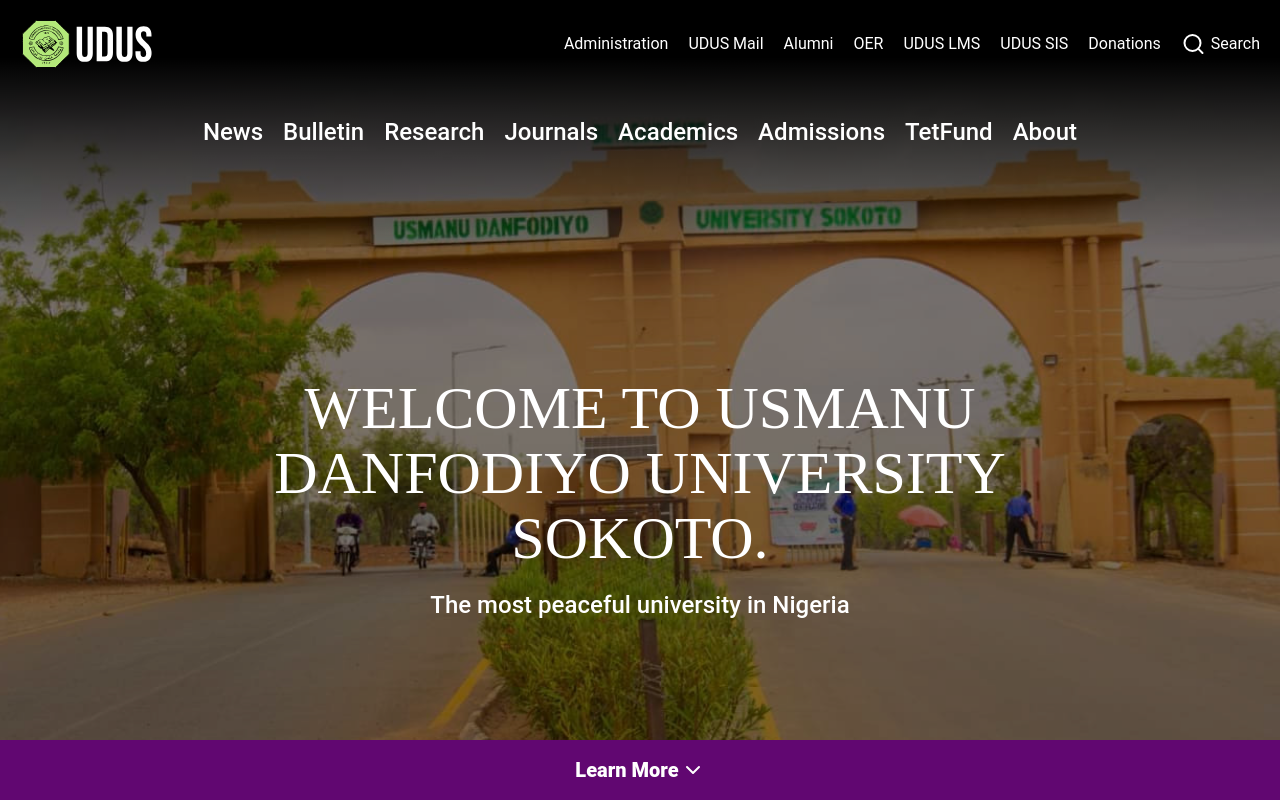
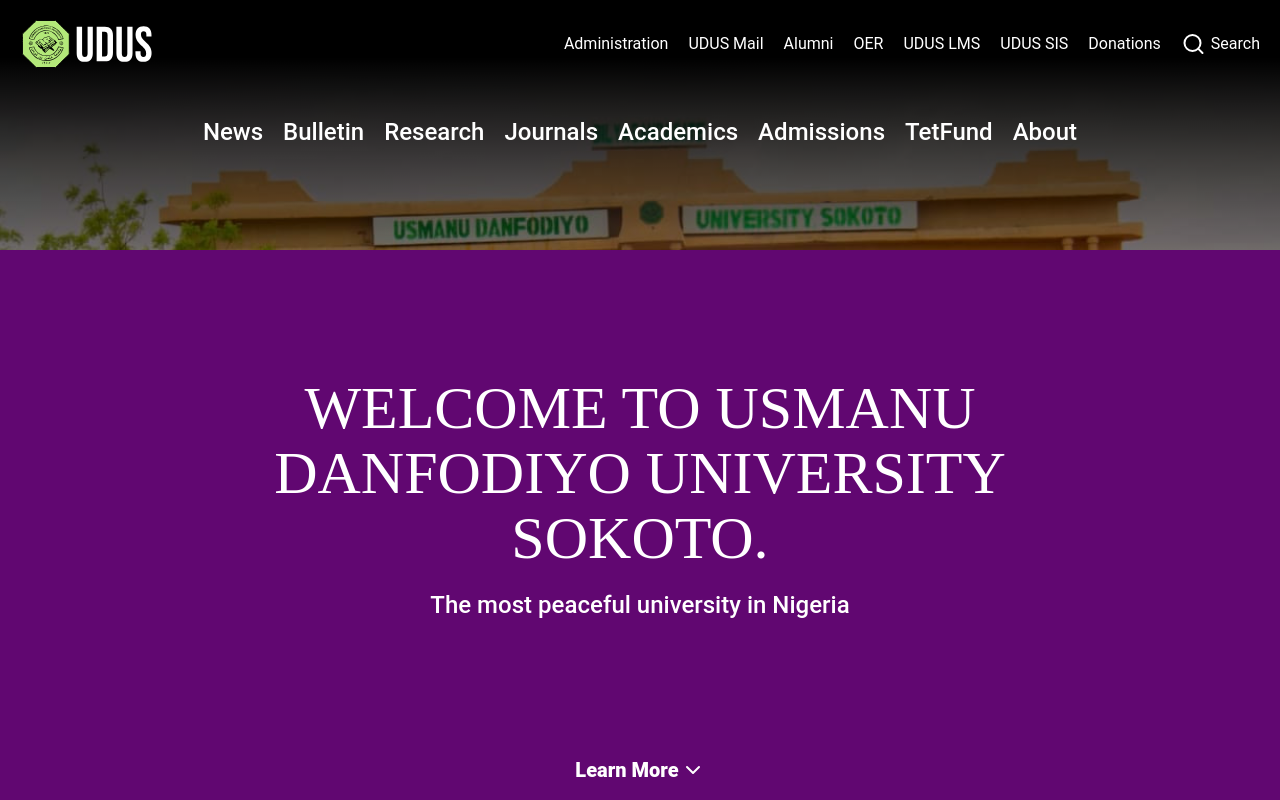
Before and after one commit to barnabas1900/unisok, a React (Create React App) app: page / in a window 1280 px wide. Shown: the top 800 px of the page. Built offline with nearby package versions, Linux system fonts and the light colour scheme.

Commit message:
bg-colr added

```diff
--- a/src/Components/Hero.css
+++ b/src/Components/Hero.css
@@ -212,6 +212,7 @@
 
     .hero-image{
         position: relative;
+        background-color: var(--purple);
     }
     .hero-image img{
         height: 100vh;
```
